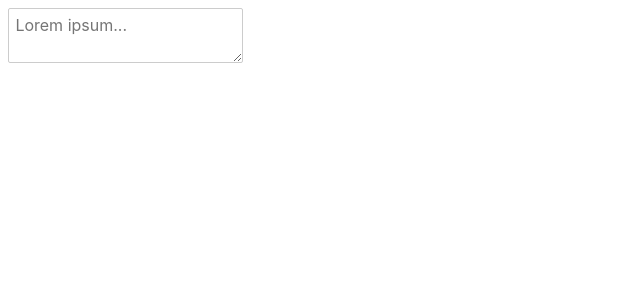
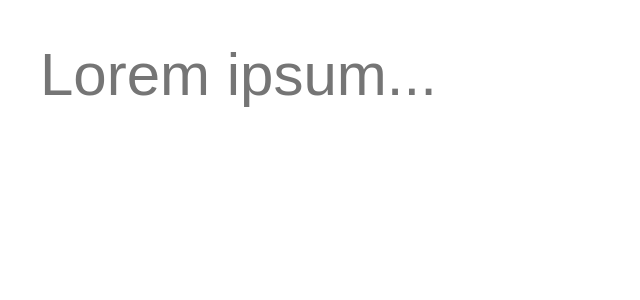
Before and after one commit to jeslage/lorem-ipsum-game, a Svelte app: page / in a window 1280 px wide. Shown: the top 300 px of the page, without its empty margins (0-640 px from the left). Built offline with nearby package versions, Linux system fonts and the light colour scheme.

Commit message:
Started styling

```diff
--- a/public/global.css
+++ b/public/global.css
@@ -5,24 +5,22 @@ html, body {
 }
 
 body {
-	color: #333;
-	margin: 0;
-	padding: 8px;
+	padding: 0;
+	font-size: 34px;
+	line-height: 1.5;
 	box-sizing: border-box;
-	font-family: -apple-system, BlinkMacSystemFont, "Segoe UI", Roboto, Oxygen-Sans, Ubuntu, Cantarell, "Helvetica Neue", sans-serif;
+	font-family: sans-serif;
+	margin: 40px;
+	width: calc(100% - 80px);
 }
 
 a {
-	color: rgb(0,100,200);
+	color: inherit;
 	text-decoration: none;
 }
 
 a:hover {
 	text-decoration: underline;
-}
-
-a:visited {
-	color: rgb(0,80,160);
 }
 
 label {
@@ -32,31 +30,17 @@ label {
 input, button, select, textarea {
 	font-family: inherit;
 	font-size: inherit;
-	padding: 0.4em;
-	margin: 0 0 0.5em 0;
+	padding: 0;
+	margin: 0;
 	box-sizing: border-box;
-	border: 1px solid #ccc;
-	border-radius: 2px;
-}
-
-input:disabled {
-	color: #ccc;
-}
-
-input[type="range"] {
-	height: 0;
+	outline: none;
+	border: none;
 }
 
 button {
-	color: #333;
-	background-color: #f4f4f4;
+	background-color: #fff;
 	outline: none;
+	font-weight: bold;
+	border-bottom: 4px solid #000;
+	padding-bottom: 5px;
 }
-
-button:active {
-	background-color: #ddd;
-}
-
-button:focus {
-	border-color: #666;
-}
--- a/public/index.html
+++ b/public/index.html
@@ -1,17 +1,17 @@
-<!doctype html>
+<!DOCTYPE html>
 <html>
-<head>
-	<meta charset='utf8'>
-	<meta name='viewport' content='width=device-width'>
+  <head>
+    <meta charset="utf8" />
+    <meta name="viewport" content="width=device-width" />
 
-	<title>Svelte app</title>
+    <title>Svelte app</title>
 
-	<link rel='icon' type='image/png' href='/favicon.png'>
-	<link rel='stylesheet' href='/global.css'>
-	<link rel='stylesheet' href='/bundle.css'>
-</head>
+    <link rel="icon" type="image/png" href="/favicon.png" />
+    <link rel="stylesheet" href="/global.css" />
+    <link rel="stylesheet" href="/bundle.css" />
+  </head>
 
-<body>
-	<script src='/bundle.js'></script>
-</body>
+  <body>
+    <script src="/bundle.js"></script>
+  </body>
 </html>
--- a/src/App.svelte
+++ b/src/App.svelte
@@ -25,10 +25,39 @@
   }
 </script>
 
+<style>
+  .lorem__original {
+    position: relative;
+    margin: 0;
+  }
+
+  .lorem__try {
+    position: absolute;
+    margin: 0;
+    top: 0;
+    left: 0;
+    width: 100%;
+    color: red;
+  }
+
+  textarea {
+    font-size: 60px;
+    width: 100%;
+    resize: none;
+  }
+</style>
+
 {#if error}
-  <p>Snap, you failed!</p>
-  <p>You achieved {letters} letters.</p>
+  <p>
+    Snap, you failed! You achieved {letters} {letters === 1 ? 'letter' : 'letters'}.
+  </p>
+  <p>This is what you got:</p>
+  <div class="lorem__original">
+    <p>{original.toLowerCase()}</p>
+    <p class="lorem__try">{text.toLowerCase()}</p>
+  </div>
   <button on:click={() => handleRetry()}>Retry</button>
+
 {:else}
   <textarea
     bind:value={text}
--- a/src/main.js
+++ b/src/main.js
@@ -2,9 +2,7 @@ import App from "./App.svelte";
 
 const app = new App({
   target: document.body,
-  props: {
-    name: "anna"
-  }
+  props: {}
 });
 
 export default app;
```
